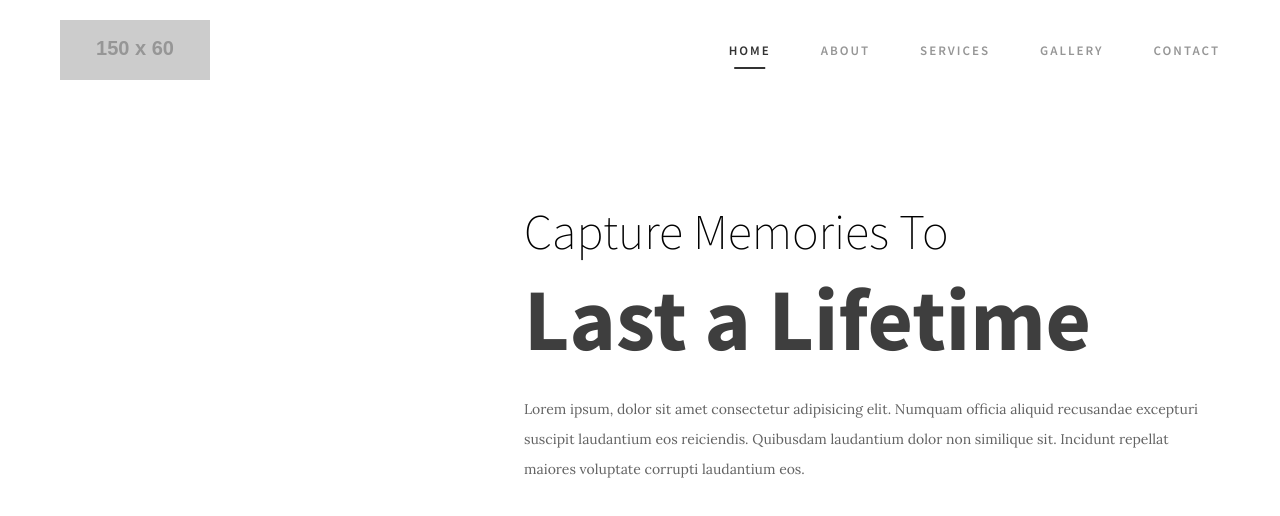
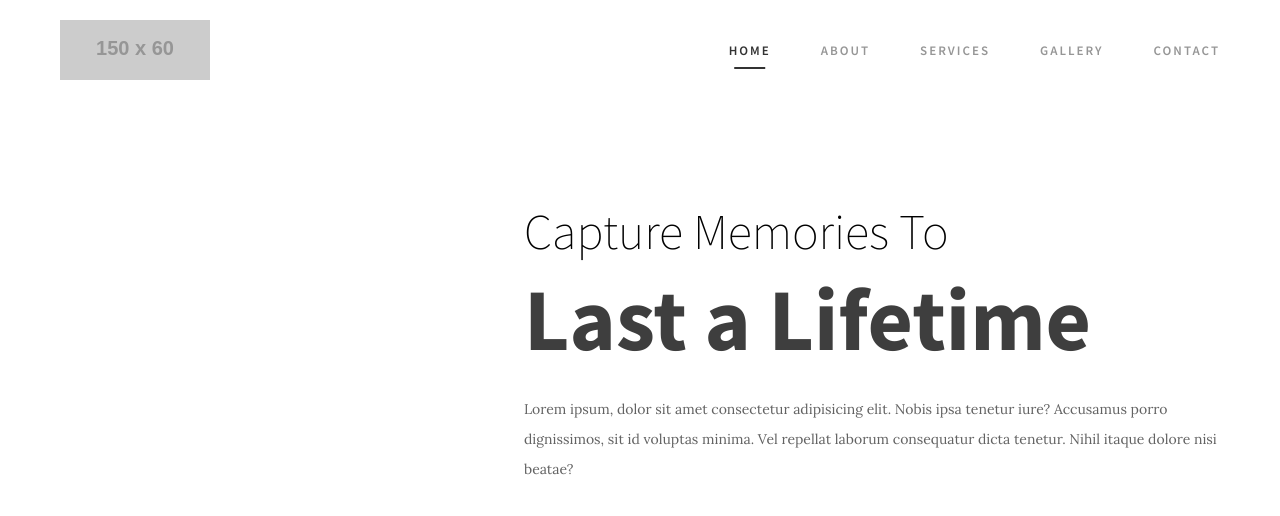
Before and after one commit to darylste/kfphotography, a Next.js app: page / in a window 1280 px wide. Shown: the top 516 px of the page. Built offline with nearby package versions, Linux system fonts and the light colour scheme.

Commit message:
typography component created and hero component updated to use it

```diff
--- a/atomic/atoms/NavItem/NavItem.component.tsx
+++ b/atomic/atoms/NavItem/NavItem.component.tsx
@@ -3,7 +3,6 @@ import classNames from 'classnames';
 import styles from './NavItem.module.scss';
 
 interface INavItemProps {
-  children?: React.ReactNode;
   isActive?: boolean;
 }
 
--- /dev/null
+++ b/atomic/atoms/Typography/Typography.component.tsx
@@ -0,0 +1,19 @@
+import styles from './Typography.module.scss';
+
+interface ITypographyProps {
+  varient: 'heroSpan' | 'heroTitle' | 'heroText';
+}
+
+const Typography: React.FC<ITypographyProps> = ({ children, varient }) => {
+  switch (varient) {
+    case 'heroSpan':
+      return <span className={styles.heroSpan}>{children}</span>;
+    case 'heroTitle':
+      return <h1 className={styles.heroTitle}>{children}</h1>;
+    case 'heroText':
+      return <p className={styles.heroText}>{children}</p>;
+  }
+  return null;
+};
+
+export default Typography;
--- /dev/null
+++ b/atomic/atoms/Typography/Typography.module.scss
@@ -0,0 +1,22 @@
+.heroTitle,
+.heroSpan {
+    font-family: 'Source Sans Pro', sans-serif;
+}
+
+.heroSpan {
+    font-size: 5rem;
+    font-weight: 200;
+}
+
+.heroTitle {
+    margin-bottom: 2rem;
+
+    font-size: 8.8rem;
+    color: #3e3e3e;
+}
+
+.heroText {
+    font-size: 1.4rem;
+    color: #626262;
+    line-height: 30px;
+}
--- a/atomic/molecules/Hero/Hero.component.tsx
+++ b/atomic/molecules/Hero/Hero.component.tsx
@@ -1,3 +1,5 @@
+import Typography from '../../atoms/Typography/Typography.component';
+
 import styles from './Hero.module.scss';
 
 const Hero: React.FC = () => {
@@ -5,14 +7,14 @@ const Hero: React.FC = () => {
     <div className={styles.hero}>
       <div className={styles.grid}>
         <div className={styles.text}>
-          <span className={styles.heroTitle}>Capture Memories To</span>
-          <h1 className={styles.heroTitle}>Last a Lifetime</h1>
-          <p className={styles.heroText}>
-            Lorem ipsum, dolor sit amet consectetur adipisicing elit. Numquam
-            officia aliquid recusandae excepturi suscipit laudantium eos
-            reiciendis. Quibusdam laudantium dolor non similique sit. Incidunt
-            repellat maiores voluptate corrupti laudantium eos.
-          </p>
+          <Typography varient='heroSpan'>Capture Memories To</Typography>
+          <Typography varient='heroTitle'>Last a Lifetime</Typography>
+          <Typography varient='heroText'>
+            Lorem ipsum, dolor sit amet consectetur adipisicing elit. Nobis ipsa
+            tenetur iure? Accusamus porro dignissimos, sit id voluptas minima.
+            Vel repellat laborum consequatur dicta tenetur. Nihil itaque dolore
+            nisi beatae?
+          </Typography>
         </div>
       </div>
     </div>
--- a/atomic/molecules/Hero/Hero.module.scss
+++ b/atomic/molecules/Hero/Hero.module.scss
@@ -15,25 +15,3 @@
 
     grid-column: 2;
 }
-
-.heroTitle {
-    font-family: 'Source Sans Pro', sans-serif;
-}
-
-span.heroTitle {
-    font-size: 5rem;
-    font-weight: 200;
-}
-
-h1.heroTitle {
-    margin-bottom: 2rem;
-
-    font-size: 8.8rem;
-    color: #3e3e3e;
-}
-
-.heroText {
-    font-size: 1.4rem;
-    color: #626262;
-    line-height: 30px;
-}
```
Also changed, not shown: package.json (+4 -4 lines), 1 other file (tests, documents, lock files or other folders).
